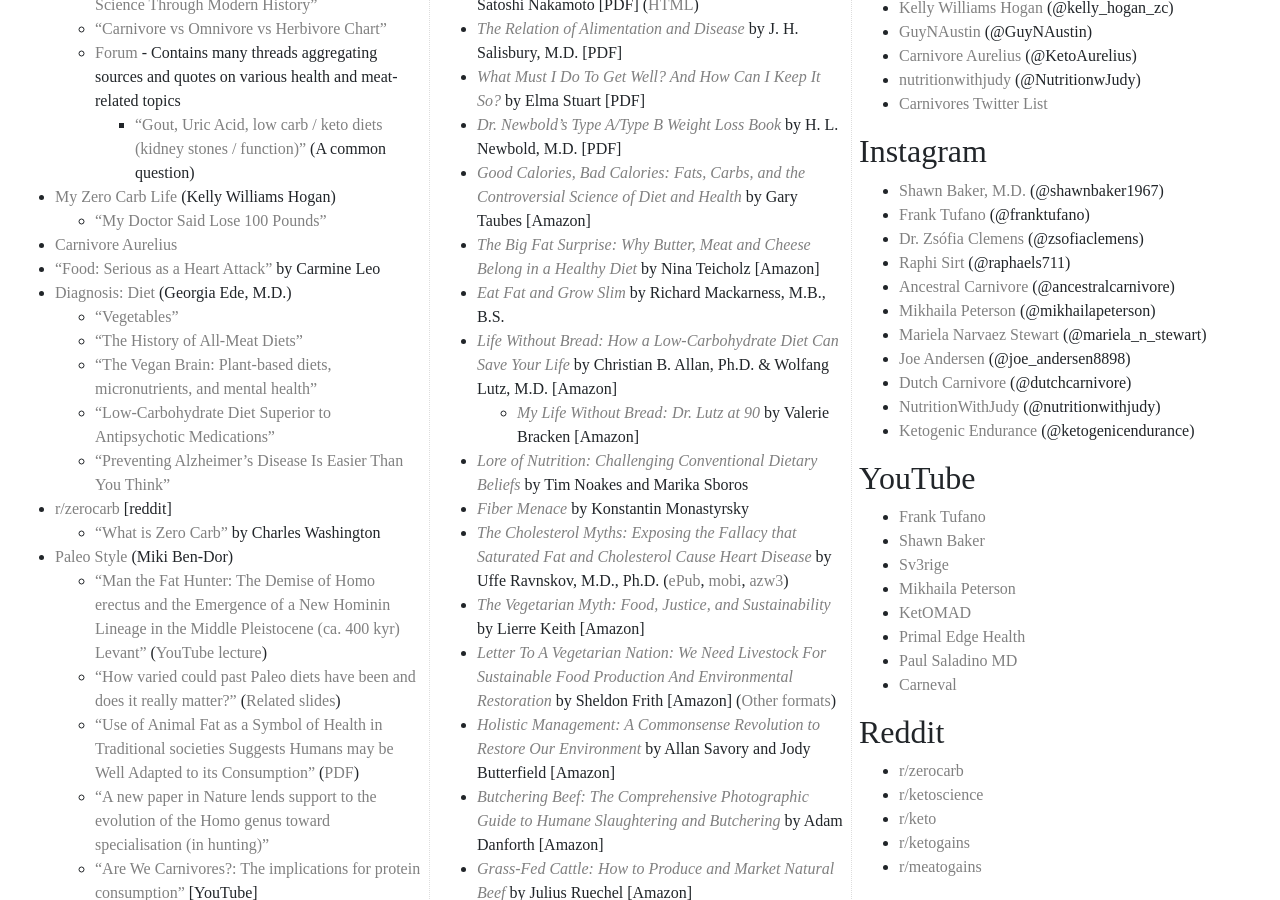
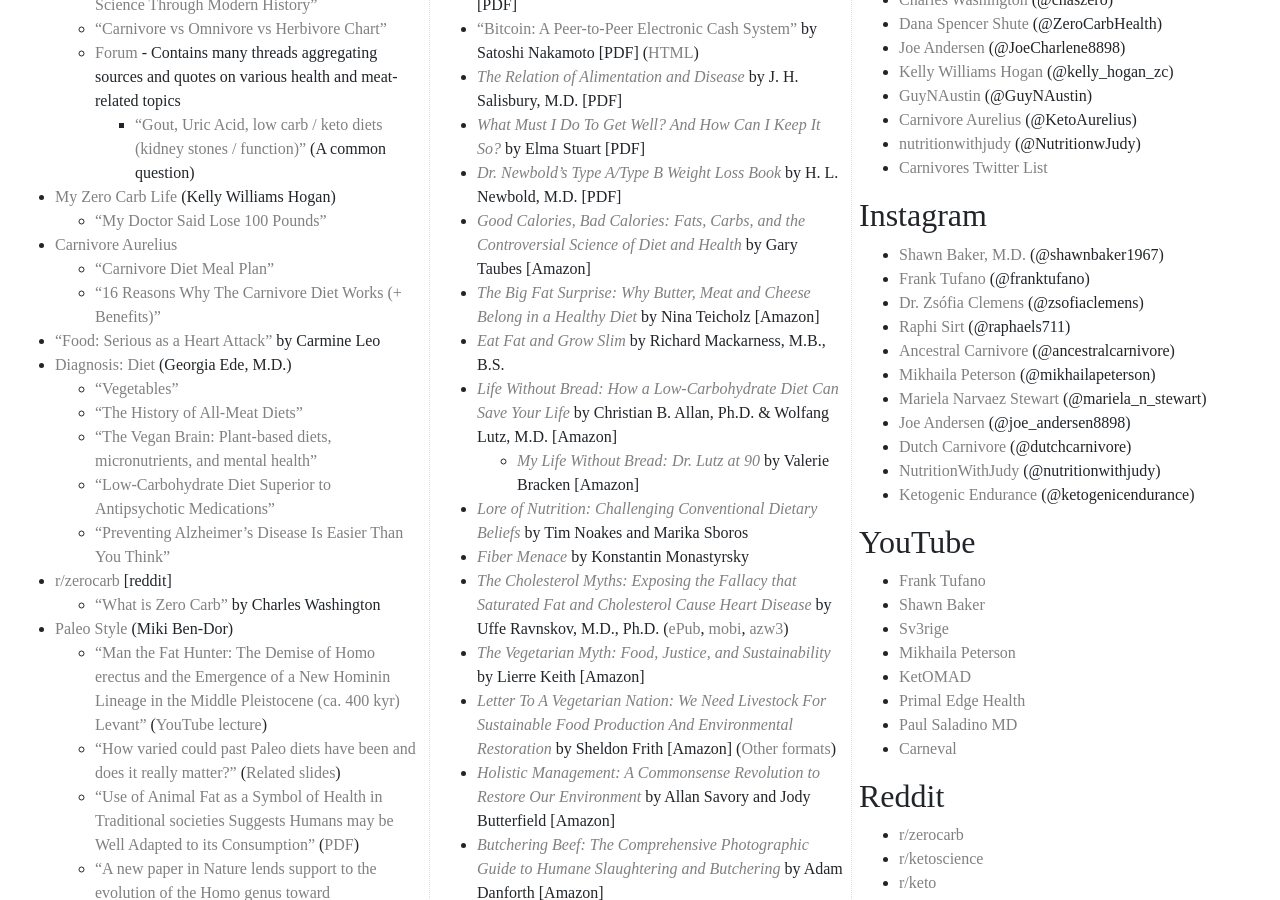
Before and after one commit to bitstein/justmeat.co, a Jekyll site: the page built from index.md, in a window 1280 px wide and 900 px high, scrolled down 1143 px. Built offline with Jekyll 4.4.1, drawn with Linux system fonts in a browser that asks for light colours; nearby versions of some CDN libraries; some web fonts are replaced.

Commit message:
Add featured carnivore aurelius links

```diff
--- a/index.md
+++ b/index.md
@@ -34,6 +34,8 @@
 * [My Zero Carb Life](http://myzerocarblife.jamesdhogan.com/wp/) (Kelly Williams Hogan)
     * [“My Doctor Said Lose 100 Pounds”](http://myzerocarblife.jamesdhogan.com/wp/2015/01/my-doctor-said-lose-100-pounds/)
 * [Carnivore Aurelius](https://carnivoreaurelius.com)
+    * [“Carnivore Diet Meal Plan”](https://carnivoreaurelius.com/carnivore-diet-meal-plan/)
+    * [“16 Reasons Why The Carnivore Diet Works (+ Benefits)”](https://carnivoreaurelius.com/carnivore-diet/)
 * [“Food: Serious as a Heart Attack”](http://carmineleo.com/blog/food-serious-as-a-heart-attack/) by Carmine Leo
 * [Diagnosis: Diet](http://www.diagnosisdiet.com/) (Georgia Ede, M.D.)
     * [“Vegetables”](http://www.diagnosisdiet.com/food/vegetables/)
```
